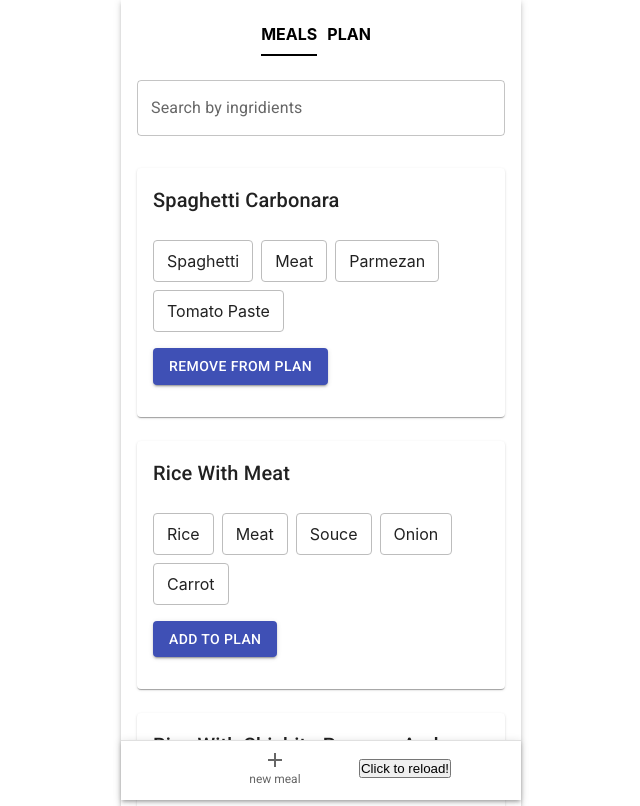
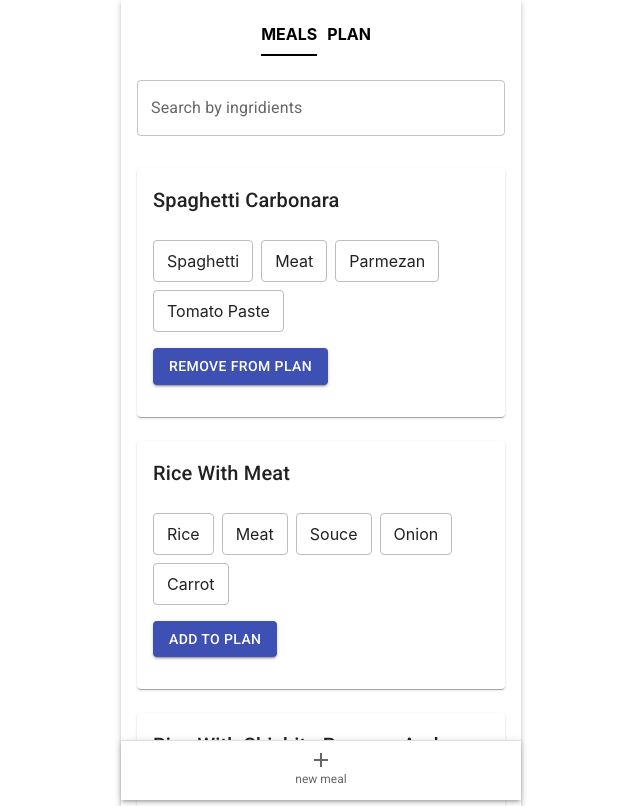
Before and after one commit to alekseevaiana/meals_planner, a React (Create React App) app: page /#/ in a window 1280 px wide. Shown: the top 806 px of the page, without its empty margins (319-959 px from the left). Built offline with nearby package versions, Linux system fonts and the light colour scheme.

Commit message:
remove reload btn

```diff
--- a/src/components/NavigationPannel.js
+++ b/src/components/NavigationPannel.js
@@ -7,9 +7,6 @@ import { Paper } from "@material-ui/core";
 import React from "react";
 
 export default function NavigationPannel() {
-  function refreshPage() {
-    window.location.reload(false);
-  }
   return (
     <Paper
       sx={{ position: "fixed", bottom: 0, left: 0, right: 0 }}
@@ -37,9 +34,6 @@ export default function NavigationPannel() {
           component={Link}
           to={"/new_meal"}
         />
-        <div>
-          <button onClick={refreshPage}>Click to reload!</button>
-        </div>
       </BottomNavigation>
     </Paper>
   );
```
